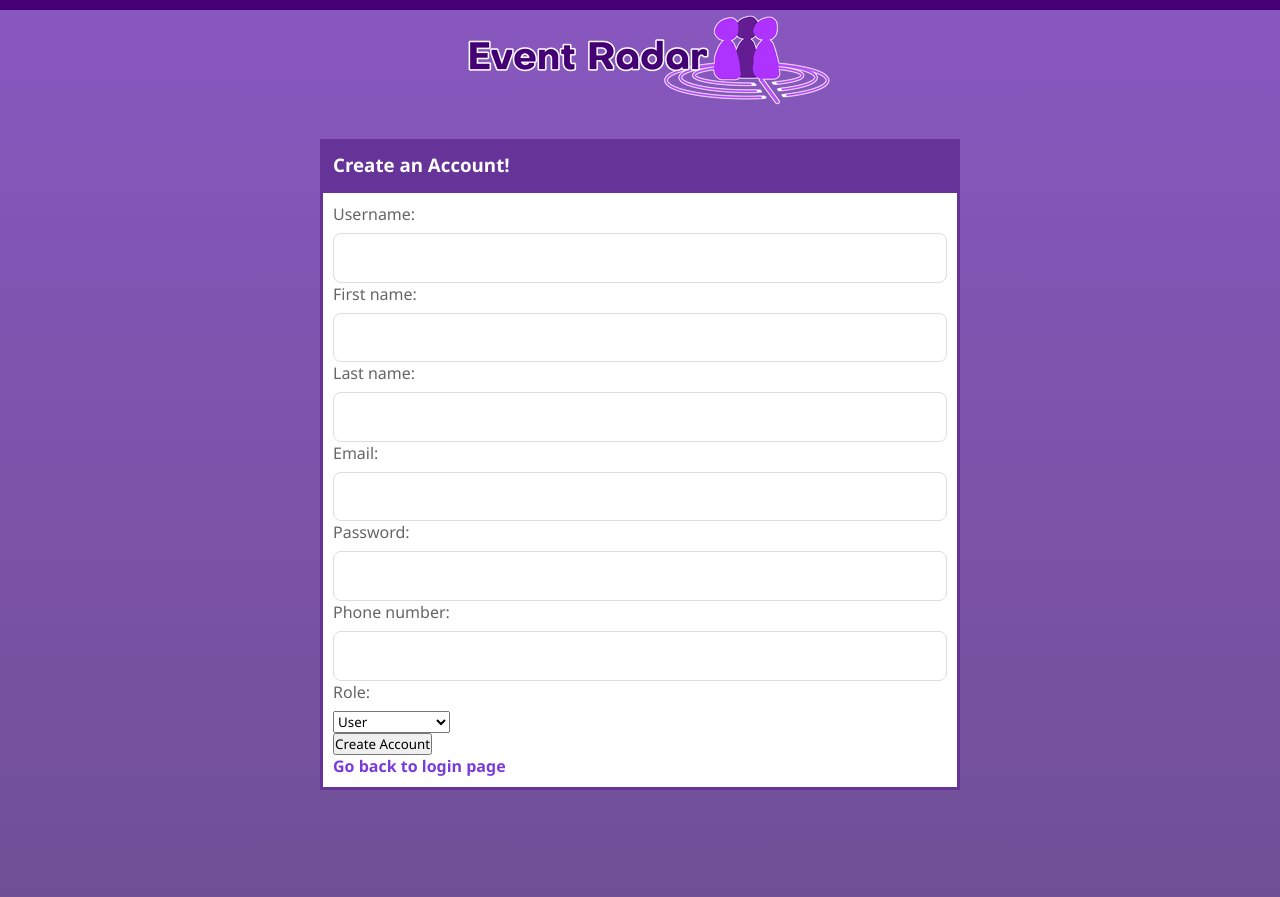
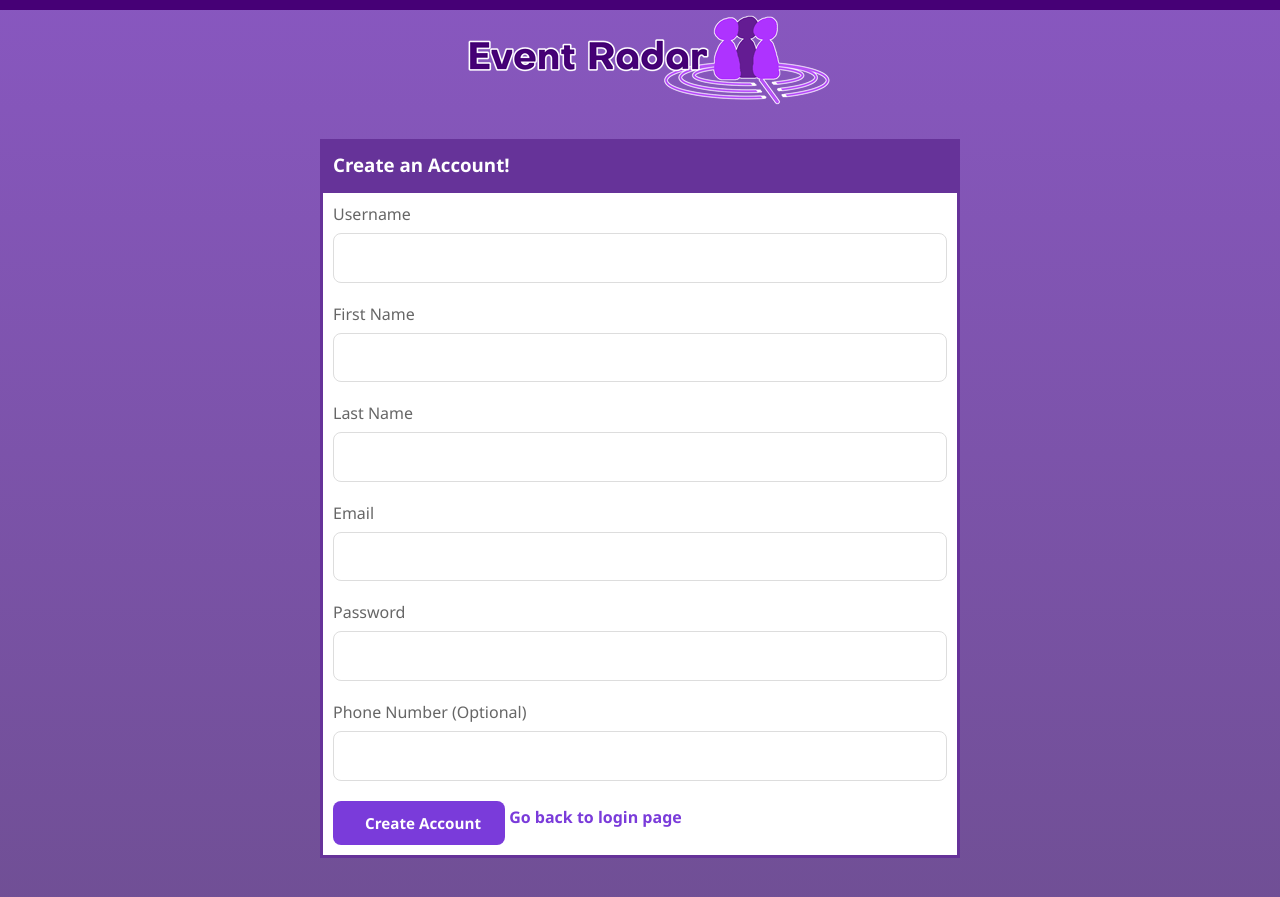
Before and after one commit to vang794/EventRadarProject, a Django app: page /create-account/ in a window 1280 px wide. Shown: the top 897 px of the page. Run offline with Django 5.2, Linux system fonts and the light colour scheme.

Commit message:
password is now hidden on account creation, added error handling in create account screen

```diff
--- a/Methods/forms.py
+++ b/Methods/forms.py
@@ -2,6 +2,11 @@ from django import forms
 from polls.models import User
 
 class CreateAccountForm(forms.ModelForm):
+    password = forms.CharField(
+        widget=forms.PasswordInput(),
+        max_length=50,
+        required=True
+    )
     class Meta:
         model = User
-        fields = ['username', 'first_name', 'last_name', 'email', 'password', 'phone_number', 'role']
+        fields = ['username', 'first_name', 'last_name', 'email', 'password', 'phone_number']
--- a/Templates/create_account.html
+++ b/Templates/create_account.html
@@ -25,10 +25,68 @@
     <div class="center-box">
         <form method="post" action="{% url 'create_account' %}">
             {% csrf_token %}
-            {{ form.as_p }}
-            <button type="submit">Create Account</button>
-             <p><a href="{% url 'login' %}" class="create-link">Go back to login page</a></p>
 
+            {% if form.errors %}
+            <div class="error-message">
+                <p>Please correct the following errors:</p>
+                {{ form.errors }}
+            </div>
+            {% endif %}
+
+            <div class="form-group">
+                <label for="{{ form.username.id_for_label }}">Username</label>
+                {{ form.username }}
+                {% if form.username.errors %}
+                    <div class="error-message">{{ form.username.errors }}</div>
+                {% endif %}
+            </div>
+
+            <div class="form-group">
+                <label for="{{ form.first_name.id_for_label }}">First Name</label>
+                {{ form.first_name }}
+                {% if form.first_name.errors %}
+                    <div class="error-message">{{ form.first_name.errors }}</div>
+                {% endif %}
+            </div>
+
+            <div class="form-group">
+                <label for="{{ form.last_name.id_for_label }}">Last Name</label>
+                {{ form.last_name }}
+                {% if form.last_name.errors %}
+                    <div class="error-message">{{ form.last_name.errors }}</div>
+                {% endif %}
+            </div>
+
+            <div class="form-group">
+                <label for="{{ form.email.id_for_label }}">Email</label>
+                {{ form.email }}
+                {% if form.email.errors %}
+                    <div class="error-message">{{ form.email.errors }}</div>
+                {% endif %}
+            </div>
+
+            <div class="form-group">
+                <label for="{{ form.password.id_for_label }}">Password</label>
+                {{ form.password }}
+                {% if form.password.errors %}
+                    <div class="error-message">{{ form.password.errors }}</div>
+                {% endif %}
+            </div>
+
+            <div class="form-group">
+                <label for="{{ form.phone_number.id_for_label }}">Phone Number (Optional)</label>
+                {{ form.phone_number }}
+                {% if form.phone_number.errors %}
+                    <div class="error-message">{{ form.phone_number.errors }}</div>
+                {% endif %}
+            </div>
+
+            <div class="button-link-container">
+                <button type="submit" class="btn btn-primary create-account-btn">
+                    <i class="fas fa-user-plus"></i> Create Account
+                </button>
+                <a href="{% url 'login' %}" class="create-link">Go back to login page</a>
+            </div>
         </form>
 
     </div>
--- a/polls/views.py
+++ b/polls/views.py
@@ -66,6 +66,7 @@ class CreateAcct(View):
             send_confirmation_email(user)
             return redirect("login")
         else:
+            print(f"Form errors: {form.errors}")
             return render(request, "create_account.html", {"form": form})
 class HomePage(View):
     #Homepage
```
Also changed, not shown: 1 other file.
